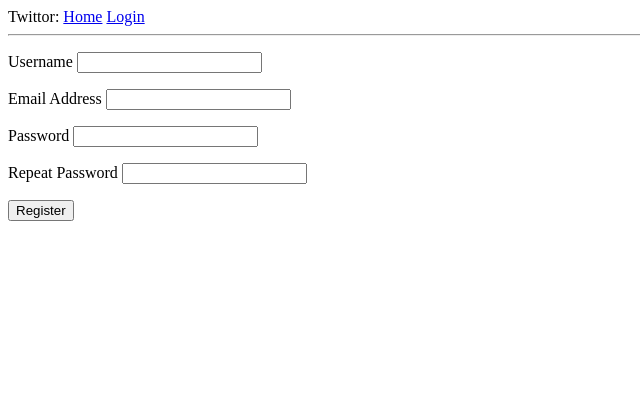
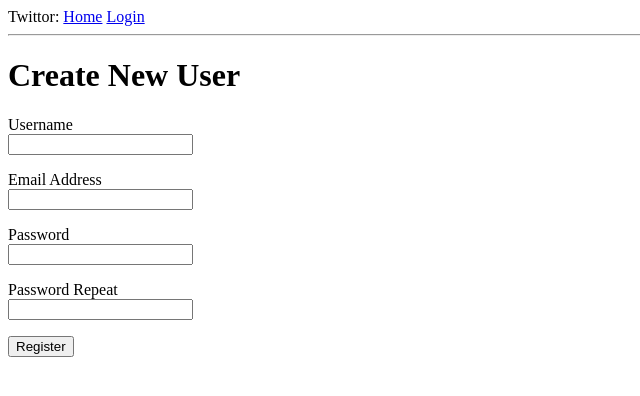
Before and after one commit to xiaopeng163/twittor, a Flask app: page /register in a window 1280 px wide. Shown: the top 396 px of the page, without its empty margins (0-640 px from the left). Run offline with Flask 2, Linux system fonts and the light colour scheme.

Commit message:
version 0.5
Signed-off-by: Peng Xiao <xiaoquwl@gmail.com>

```diff
--- a/twittor/forms.py
+++ b/twittor/forms.py
@@ -1,6 +1,9 @@
 from flask_wtf import FlaskForm
 from wtforms import StringField, PasswordField, BooleanField, SubmitField
-from wtforms.validators import DataRequired
+from wtforms.validators import DataRequired, Email, EqualTo, ValidationError
+
+from twittor.models import User
+
 
 class LoginForm(FlaskForm):
     class Meta:
@@ -9,3 +12,22 @@ class LoginForm(FlaskForm):
     password = PasswordField("Password", validators=[DataRequired()])
     remember_me = BooleanField("Remember Me")
     submit = SubmitField('Sign In')
+
+
+class RegisterForm(FlaskForm):
+    username = StringField("Username" ,validators=[DataRequired()])
+    email = StringField("Email Address", validators=[DataRequired(), Email()])
+    password = PasswordField("Password", validators=[DataRequired()])
+    password2 = PasswordField(
+        "Password Repeat", validators=[DataRequired(), EqualTo('password')])
+    submit = SubmitField('Register')
+
+    def validate_username(self, username):
+        user = User.query.filter_by(username=username.data).first()
+        if user is not None:
+            raise ValidationError('please use different username')
+
+    def validate_email(self, email):
+        user = User.query.filter_by(email=email.data).first()
+        if user is not None:
+            raise ValidationError('please use different email address')
--- a/twittor/route.py
+++ b/twittor/route.py
@@ -1,8 +1,8 @@
 from flask import render_template, redirect, url_for, request
 from flask_login import login_user, current_user, logout_user, login_required
-from twittor.forms import LoginForm
+from twittor.forms import LoginForm, RegisterForm
 from twittor.models import User, Tweet, load_user
-
+from twittor import db
 
 @login_required
 def index():
@@ -45,4 +45,13 @@ def logout():
 
 
 def register():
-    return render_template('register.html', title='Registration')
+    if current_user.is_authenticated:
+        return redirect(url_for('index'))
+    form = RegisterForm()
+    if form.validate_on_submit():
+        user = User(username=form.username.data, email=form.email.data)
+        user.set_password(form.password.data)
+        db.session.add(user)
+        db.session.commit()
+        return redirect(url_for('login'))
+    return render_template('register.html', title='Registration', form=form)
--- a/twittor/templates/register.html
+++ b/twittor/templates/register.html
@@ -2,27 +2,38 @@
 
 {% block content %}
 
-    <form action="" method="post"></form>
+<h1>Create New User</h1>
+<form action="" method="post">
+    {{ form.hidden_tag() }}
     <p>
-        <label for="">Username</label>
-        <input type="text" name="" id="">
+        {{ form.username.label }}<br>
+        {{ form.username() }}<br>
+        {% for error in form.username.errors %}
+        <span style="color: red;">[{{ error }}]</span>
+        {% endfor %}
     </p>
     <p>
-        <label for="">Email Address</label>
-        <input type="email" name="" id="">
+        {{ form.email.label }}<br>
+        {{ form.email() }}<br>
+        {% for error in form.email.errors %}
+        <span style="color: red;">[{{ error }}]</span>
+        {% endfor %}
     </p>
     <p>
-        <label for="">Password</label>
-        <input type="password" name="" id="">
-    </p>
-
-    <p>
-        <label for="">Repeat Password</label>
-        <input type="password" name="" id="">
+        {{ form.password.label }}<br>
+        {{ form.password() }}<br>
+        {% for error in form.password.errors %}
+        <span style="color: red;">[{{ error }}]</span>
+        {% endfor %}
     </p>
     <p>
-        <input type="submit" value="Register">
+        {{ form.password2.label }}<br>
+        {{ form.password2() }}<br>
+        {% for error in form.password2.errors %}
+        <span style="color: red;">[{{ error }}]</span>
+        {% endfor %}
     </p>
+    <p>{{ form.submit() }}</p>
 
 
     {% endblock %}
```
Also changed, not shown: twittor/twittor.db.
